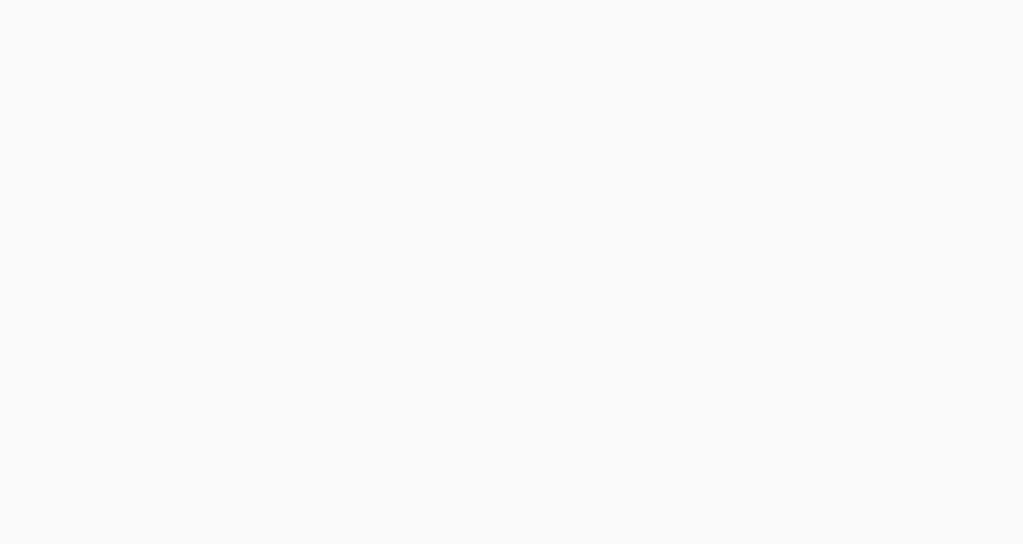
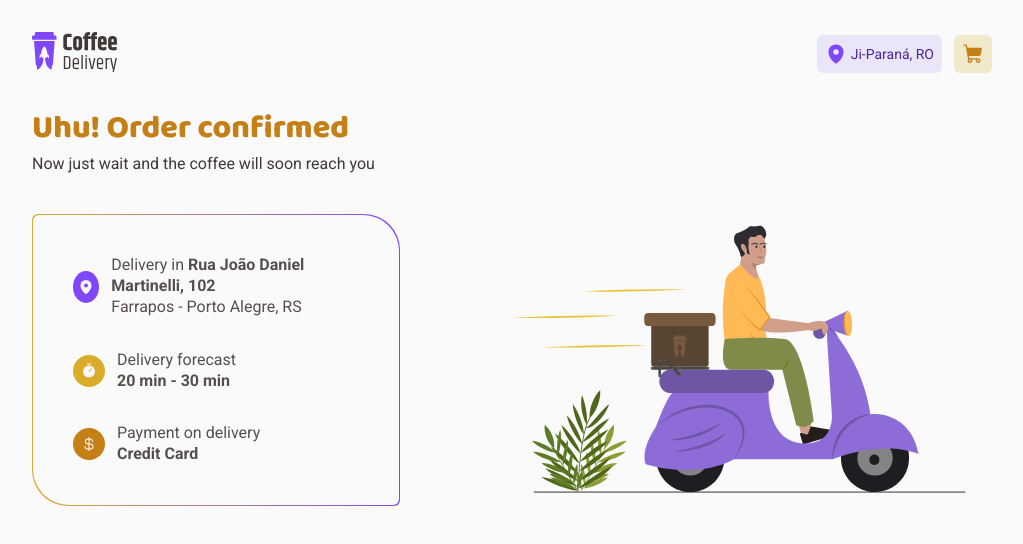
Before and after one commit to jeffersongouveia/coffee-delivery, a React (Vite) app: page /success in a window 1280 px wide. Before the commit this address had no page. Shown: the top 544 px of the page, without its empty margins (128-1151 px from the left). Built offline with nearby package versions, Linux system fonts and the light colour scheme.

Commit message:
Added success page

```diff
--- a/src/Router.tsx
+++ b/src/Router.tsx
@@ -3,6 +3,7 @@ import { Route, Routes } from 'react-router-dom'
 import HomeLayout from './layouts/HomeLayout.tsx'
 import Home from './pages/Home/Home.tsx'
 import Checkout from './pages/Checkout/Checkout.tsx'
+import Success from './pages/Success/Success.tsx'
 
 export default function Router() {
   return (
@@ -10,6 +11,7 @@ export default function Router() {
       <Route path="/" element={<HomeLayout />}>
         <Route path="/" element={<Home />} />
         <Route path="/checkout" element={<Checkout />} />
+        <Route path="/success" element={<Success />} />
       </Route>
     </Routes>
   )
--- a/src/components/Cart/Cart.tsx
+++ b/src/components/Cart/Cart.tsx
@@ -174,7 +174,7 @@ export default function Cart() {
           </Total>
         </TotalValues>
 
-        <Confirm>Finish order</Confirm>
+        <Confirm to="/success">Finish order</Confirm>
       </ContentContainer>
     </CartContainer>
   )
--- a/src/components/Cart/styles.ts
+++ b/src/components/Cart/styles.ts
@@ -1,4 +1,5 @@
 import styled from 'styled-components'
+import { Link } from 'react-router-dom'
 
 export const CartContainer = styled.div`
   display: flex;
@@ -65,11 +66,13 @@ export const Total = styled.p`
   font-weight: 700;
 `
 
-export const Confirm = styled.button`
+export const Confirm = styled(Link)`
   background: ${(props) => props.theme.colors.brand.yellow};
   color: ${(props) => props.theme.colors.base.white};
   font: ${(props) => props.theme.fonts.button.g};
+  text-decoration: none;
   text-transform: uppercase;
+  text-align: center;
   border: none;
   border-radius: 6px;
   padding: 12px 8px;
--- /dev/null
+++ b/src/pages/Success/Success.tsx
@@ -0,0 +1,77 @@
+import { CurrencyDollar, MapPin, Timer } from '@phosphor-icons/react'
+
+import {
+  Container,
+  GradientBorder,
+  Header,
+  Icon,
+  OrderSummary,
+  Subtitle,
+  Summary,
+  SummaryItem,
+  Title,
+} from './styles.ts'
+
+import success from '../../assets/success.svg'
+import { defaultTheme } from '../../styles/themes.ts'
+
+export default function Success() {
+  return (
+    <Container>
+      <Summary>
+        <Header>
+          <Title>Uhu! Order confirmed</Title>
+          <Subtitle>Now just wait and the coffee will soon reach you</Subtitle>
+        </Header>
+
+        <GradientBorder>
+          <OrderSummary>
+            <SummaryItem>
+              <Icon color={defaultTheme.colors.brand.purple}>
+                <MapPin
+                  color={defaultTheme.colors.base.background}
+                  weight="fill"
+                />
+              </Icon>
+
+              <p>
+                Delivery in <span>Rua João Daniel Martinelli, 102</span>
+                <br />
+                {'Farrapos - Porto Alegre, RS'}
+              </p>
+            </SummaryItem>
+
+            <SummaryItem>
+              <Icon color={defaultTheme.colors.brand.yellow}>
+                <Timer
+                  color={defaultTheme.colors.base.background}
+                  weight="fill"
+                />
+              </Icon>
+
+              <p>
+                Delivery forecast
+                <br />
+                <span>20 min - 30 min</span>
+              </p>
+            </SummaryItem>
+
+            <SummaryItem>
+              <Icon color={defaultTheme.colors.brand.yellowDark}>
+                <CurrencyDollar color={defaultTheme.colors.base.background} />
+              </Icon>
+
+              <p>
+                Payment on delivery
+                <br />
+                <span>Credit Card</span>
+              </p>
+            </SummaryItem>
+          </OrderSummary>
+        </GradientBorder>
+      </Summary>
+
+      <img src={success} alt="" />
+    </Container>
+  )
+}
--- /dev/null
+++ b/src/pages/Success/styles.ts
@@ -0,0 +1,81 @@
+import styled from 'styled-components'
+
+interface IconProps {
+  color: string
+}
+
+export const Container = styled.div`
+  display: flex;
+  align-items: flex-end;
+  gap: 100px;
+  width: 100%;
+`
+
+export const Summary = styled.div`
+  display: grid;
+  gap: 40px;
+`
+
+export const Header = styled.div`
+  display: grid;
+  gap: 4px;
+`
+
+export const Title = styled.h1`
+  font: ${(props) => props.theme.fonts.title.l};
+  color: ${(props) => props.theme.colors.brand.yellowDark};
+`
+
+export const Subtitle = styled.h2`
+  font: ${(props) => props.theme.fonts.text.m};
+  color: ${(props) => props.theme.colors.base.subtitle};
+`
+
+export const OrderSummary = styled.div`
+  display: grid;
+  gap: 32px;
+  padding: 40px;
+  border-radius: 6px 36px;
+  background: ${(props) => props.theme.colors.base.background};
+`
+
+export const GradientBorder = styled.div`
+  position: relative;
+  padding: 1px;
+
+  &:before {
+    content: '';
+    position: absolute;
+    top: 0;
+    right: 0;
+    bottom: 0;
+    left: 0;
+    z-index: -1;
+    border-radius: 6px 36px;
+    background: linear-gradient(to right, #dbac2c, #8047f8);
+  }
+`
+
+export const SummaryItem = styled.div`
+  display: flex;
+  align-items: center;
+  gap: 12px;
+
+  p {
+    font: ${(props) => props.theme.fonts.text.m};
+    color: ${(props) => props.theme.colors.base.text};
+  }
+
+  span {
+    font-weight: 700;
+  }
+`
+
+export const Icon = styled.div<IconProps>`
+  display: grid;
+  place-items: center;
+  width: 32px;
+  height: 32px;
+  border-radius: 50%;
+  background: ${(props) => props.color};
+`
```
Also changed, not shown: src/assets/success.svg (added).
